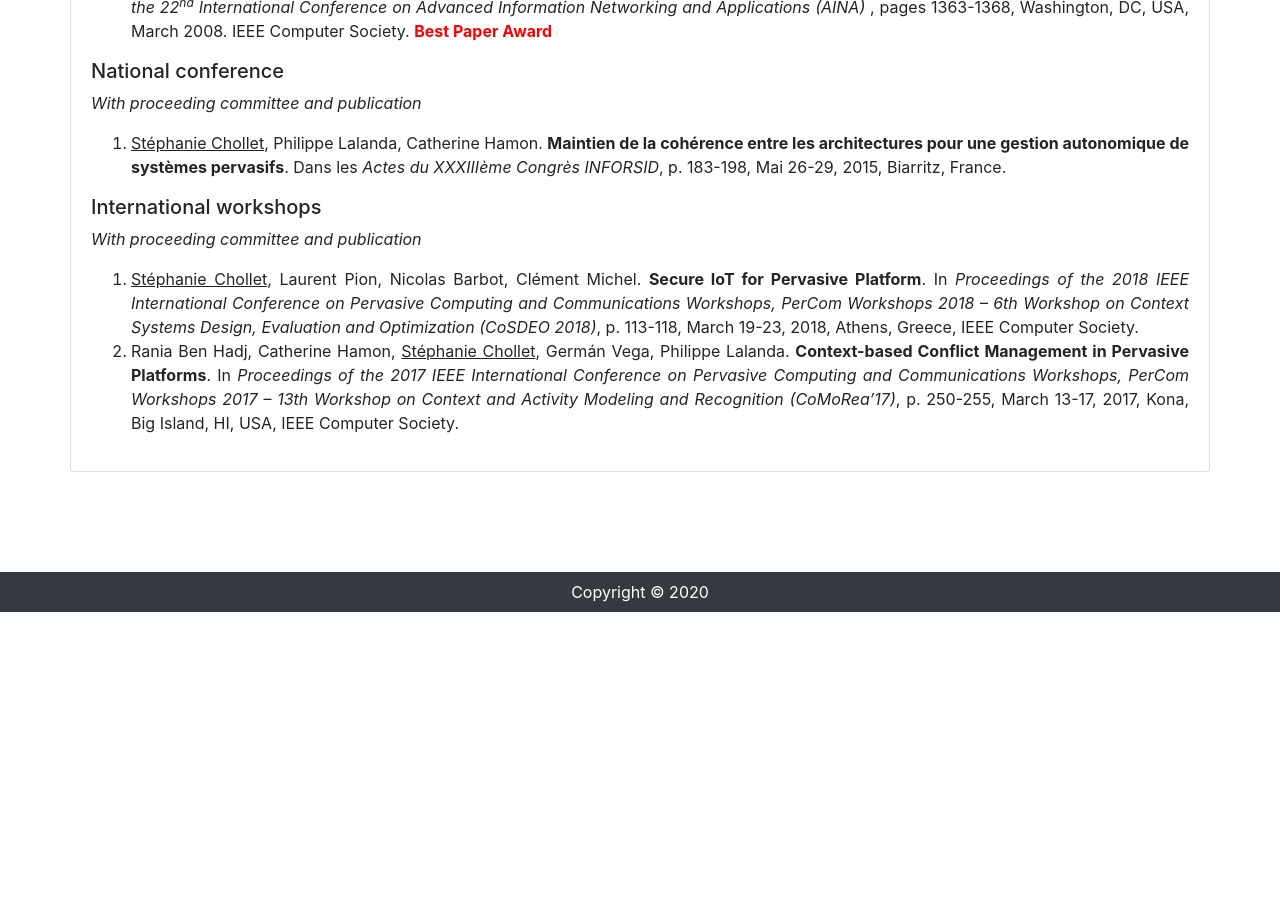
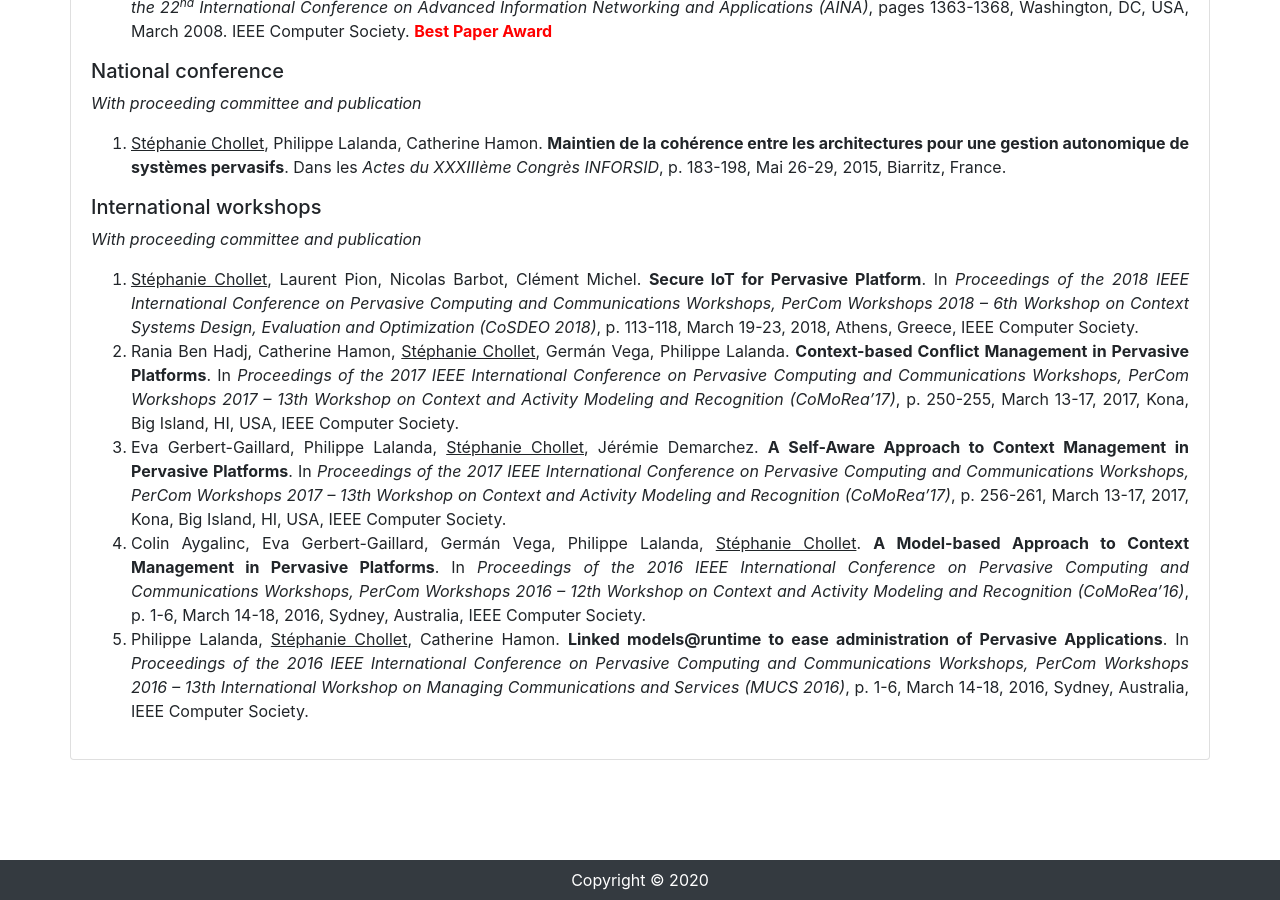
Before and after one commit to schollet/homepage, a Jekyll site: the page built from index.html, in a window 1280 px wide and 900 px high, scrolled down 3265 px. Built offline with Jekyll 4.4.1, drawn with Linux system fonts in a browser that asks for light colours; before the commit the page ends 3877 px from its top, so only the background shows below that.

Commit message:
Update index.html

```diff
--- a/index.html
+++ b/index.html
@@ -144,7 +144,7 @@ layout: default
 			<li><span style="text-decoration: underline">Stéphanie Chollet</span>, Philippe Lalanda. <b>An Extensible Abstract Service Orchestration Framework.</b> In <i>Proceedings of the 2009 IEEE International Conference on Web Services (ICWS 2009)</i>, p. 831-838, July 6-10, 2009, Los Angeles, CA, USA, IEEE Computer Society.</li>
 			<li><span style="text-decoration: underline">Stéphanie Chollet</span>, Philippe Lalanda. <b>Security Specification at Process Level.</b> In <i>Proceedings of the 2008 IEEE International Conference on Services Computing – Volume 1 (SCC 2008)</i>, p. 165-172, July 8-11, 2008, Honolulu, HI, USA, IEEE Computer Society.</li>
 			<li>Jianqi Yu, Philippe Lalanda, <span style="text-decoration: underline">Stéphanie Chollet</span>. <b>Development tool for service-oriented applications in smart homes.</b> In <i>Proceedings of the 2008 IEEE Internation Conference on Services Computing – Volume 2 (SCC 2008)</i>, p. 239-246, July 8-11, 2008, Honolulu, HI, USA, IEEE Computer Society.</li>
-			<li><span style="text-decoration: underline">Stéphanie Chollet</span>, Philippe Lalanda, André Bottaro. <b>Transparently Adding Security Properties to Service Orchestration</b> – In <i>Proceedings of the 22<sup>nd</sup> International Conference on Advanced Information Networking and Applications (AINA) </i>, pages 1363-1368, Washington, DC, USA, March 2008. IEEE Computer Society.
+			<li><span style="text-decoration: underline">Stéphanie Chollet</span>, Philippe Lalanda, André Bottaro. <b>Transparently Adding Security Properties to Service Orchestration</b> – In <i>Proceedings of the 22<sup>nd</sup> International Conference on Advanced Information Networking and Applications (AINA)</i>, pages 1363-1368, Washington, DC, USA, March 2008. IEEE Computer Society.
 <span style="color: red"><b>Best Paper Award</span></b></li>
 </ol>
 
@@ -159,6 +159,9 @@ layout: default
 		<ol style="text-align: justify">
 			<li><span style="text-decoration: underline">Stéphanie Chollet</span>, Laurent Pion, Nicolas Barbot, Clément Michel. <b>Secure IoT for Pervasive Platform</b>. In <i>Proceedings of the 2018 IEEE International Conference on Pervasive Computing and Communications Workshops, PerCom Workshops 2018 – 6th Workshop on Context Systems Design, Evaluation and Optimization (CoSDEO 2018)</i>, p. 113-118, March 19-23, 2018, Athens, Greece, IEEE Computer Society.</li>
 			<li>Rania Ben Hadj, Catherine Hamon, <span style="text-decoration: underline">Stéphanie Chollet</span>, Germán Vega, Philippe Lalanda. <b>Context-based Conflict Management in Pervasive Platforms</b>. In <i>Proceedings of the 2017 IEEE International Conference on Pervasive Computing and Communications Workshops, PerCom Workshops 2017 – 13th Workshop on Context and Activity Modeling and Recognition (CoMoRea’17)</i>, p. 250-255, March 13-17, 2017, Kona, Big Island, HI, USA, IEEE Computer Society.</li>
+			<li>Eva Gerbert-Gaillard, Philippe Lalanda, <span style="text-decoration: underline">Stéphanie Chollet</span>, Jérémie Demarchez. <b>A Self-Aware Approach to Context Management in Pervasive Platforms</b>. In <i>Proceedings of the 2017 IEEE International Conference on Pervasive Computing and Communications Workshops, PerCom Workshops 2017 – 13th Workshop on Context and Activity Modeling and Recognition (CoMoRea’17)</i>, p. 256-261, March 13-17, 2017, Kona, Big Island, HI, USA, IEEE Computer Society.</li>
+			<li>Colin Aygalinc, Eva Gerbert-Gaillard, Germán Vega, Philippe Lalanda, <span style="text-decoration: underline">Stéphanie Chollet</span>. <b>A Model-based Approach to Context Management in Pervasive Platforms</b>. In <i>Proceedings of the 2016 IEEE International Conference on Pervasive Computing and Communications Workshops, PerCom Workshops 2016 – 12th Workshop on Context and Activity Modeling and Recognition (CoMoRea’16)</i>, p. 1-6, March 14-18, 2016, Sydney, Australia, IEEE Computer Society.</li>
+			<li>Philippe Lalanda, <span style="text-decoration: underline">Stéphanie Chollet</span>, Catherine Hamon. <b>Linked models@runtime to ease administration of Pervasive Applications</b>. In <i>Proceedings of the 2016 IEEE International Conference on Pervasive Computing and Communications Workshops, PerCom Workshops 2016 – 13th International Workshop on Managing Communications and Services (MUCS 2016)</i>, p. 1-6, March 14-18, 2016, Sydney, Australia, IEEE Computer Society.</li>
 		</ol>
         </div>
       </div>
```
